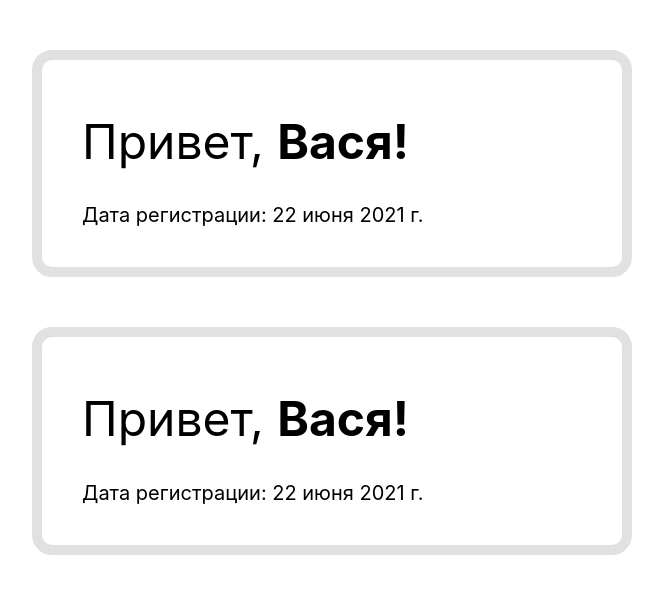
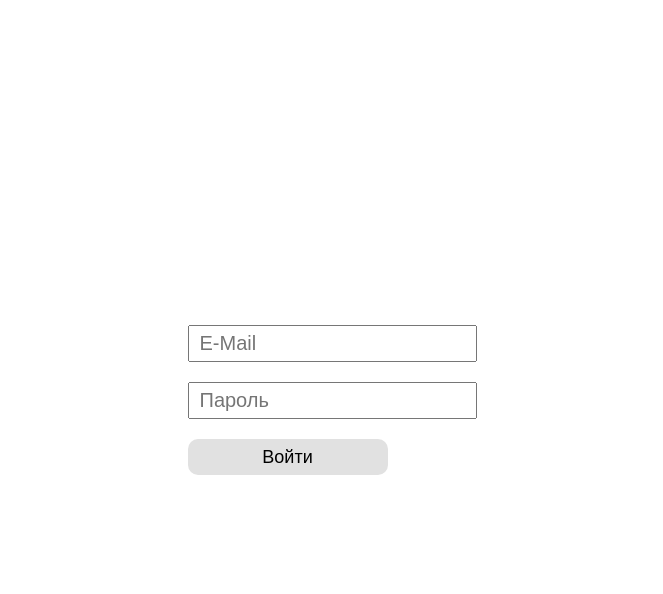
Before and after one commit to akaindark/archakov-tutorials, a React (Create React App) app: page / in a window 1280 px wide. Shown: the top 594 px of the page, without its empty margins (308-971 px from the left). Built offline with nearby package versions, Linux system fonts and the light colour scheme.

Commit message:
добавил базовую заготовку формы

```diff
--- a/src/index.js
+++ b/src/index.js
@@ -1,7 +1,7 @@
 import React from 'react';
 import ReactDOM from 'react-dom';
 import './index.css';
-import App from './tutorial-1/App'
+import App from './tutorial-2/App'
 
 ReactDOM.render(
   <React.StrictMode>
--- /dev/null
+++ b/src/tutorial-2/App.js
@@ -0,0 +1,13 @@
+import Form from "./components/Form";
+
+function App() {
+
+  return (
+    <>
+      <Form />
+    </>
+
+  );
+}
+
+export default App;
--- /dev/null
+++ b/src/tutorial-2/components/Form.js
@@ -0,0 +1,56 @@
+import React from "react";
+import * as events from "events";
+
+export default function Form() {
+
+	const styleWrap = {
+		width: '100%',
+		height: '100vh',
+		display: 'flex',
+		justifyContent: 'center',
+		alignItems: 'center',
+		margin: 'auto'
+	}
+
+	const styleForm = {
+		display: 'flex',
+		justifyContent: 'center',
+		alignItems: 'center',
+		flexDirection: 'column'
+	}
+
+	const styleInput = {
+		display: 'block',
+		marginBottom: '20px',
+		padding: '5px 10px',
+		fontSize: '20px'
+	}
+
+	const styleBnt = {
+		width: '200px',
+		height: '36px',
+		borderRadius: '10px',
+		border: 'none',
+		fontSize: '18px',
+		backgroundColor: '#e1e1e1',
+		cursor: 'pointer',
+		marginRight: 'auto'
+	}
+
+	const email = (event) => {
+
+	};
+	const password = () => {
+
+	};
+
+	return (
+		<div style={styleWrap}>
+			<form style={styleForm} action="">
+				<input onInput={() => email} style={styleInput} type="text" placeholder='E-Mail'/>
+				<input onChange={() => password} style={styleInput} type="password" placeholder='Пароль'/>
+				<button style={styleBnt} type='submit'>Войти</button>
+			</form>
+		</div>
+	);
+}
```
